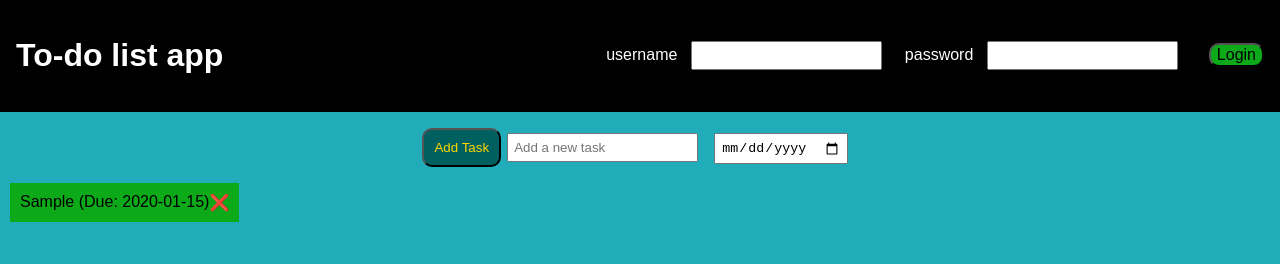
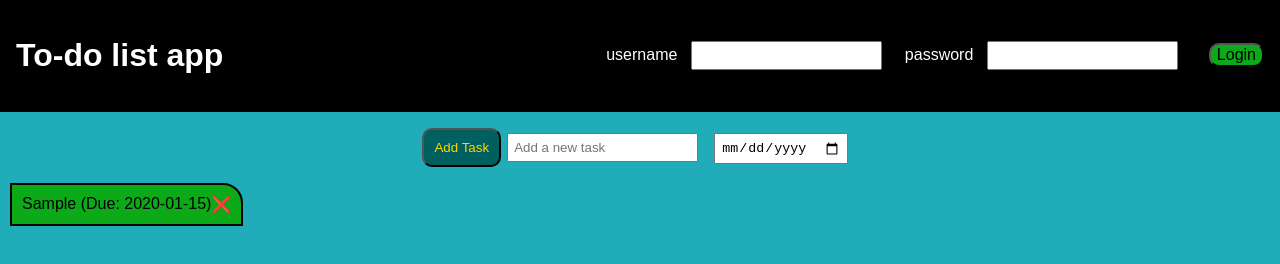
Before and after one commit to Rubytuesdaysandwich/TODO-app, a plain HTML site: page index.html in a window 1280 px wide. Both pictures are taken after typing "Sample", "2020-01-15" into the empty fields and a click on the button "Add Task". Drawn offline with Linux system fonts and the light colour scheme.

Commit message:
change css

```diff
--- a/script.js
+++ b/script.js
@@ -2,7 +2,7 @@ const taskInput = document.getElementById('taskInput');
 const taskDate = document.getElementById('taskDate');
 const addTaskButton = document.getElementById('addTaskButton');
 const taskList = document.querySelector('.the-todo-list');
-const loginLogout = document.createElement('button')
+
 addTaskButton.addEventListener('click', () => {
     const taskText = taskInput.value.trim();
     const dueDate = taskDate.value;
--- a/styles.css
+++ b/styles.css
@@ -79,5 +79,6 @@ li {
     justify-content: start;
     align-items: center;
     width: fit-content;
-
+    border-top-right-radius: 20px;
+    border: black solid 2px;
 }
```
